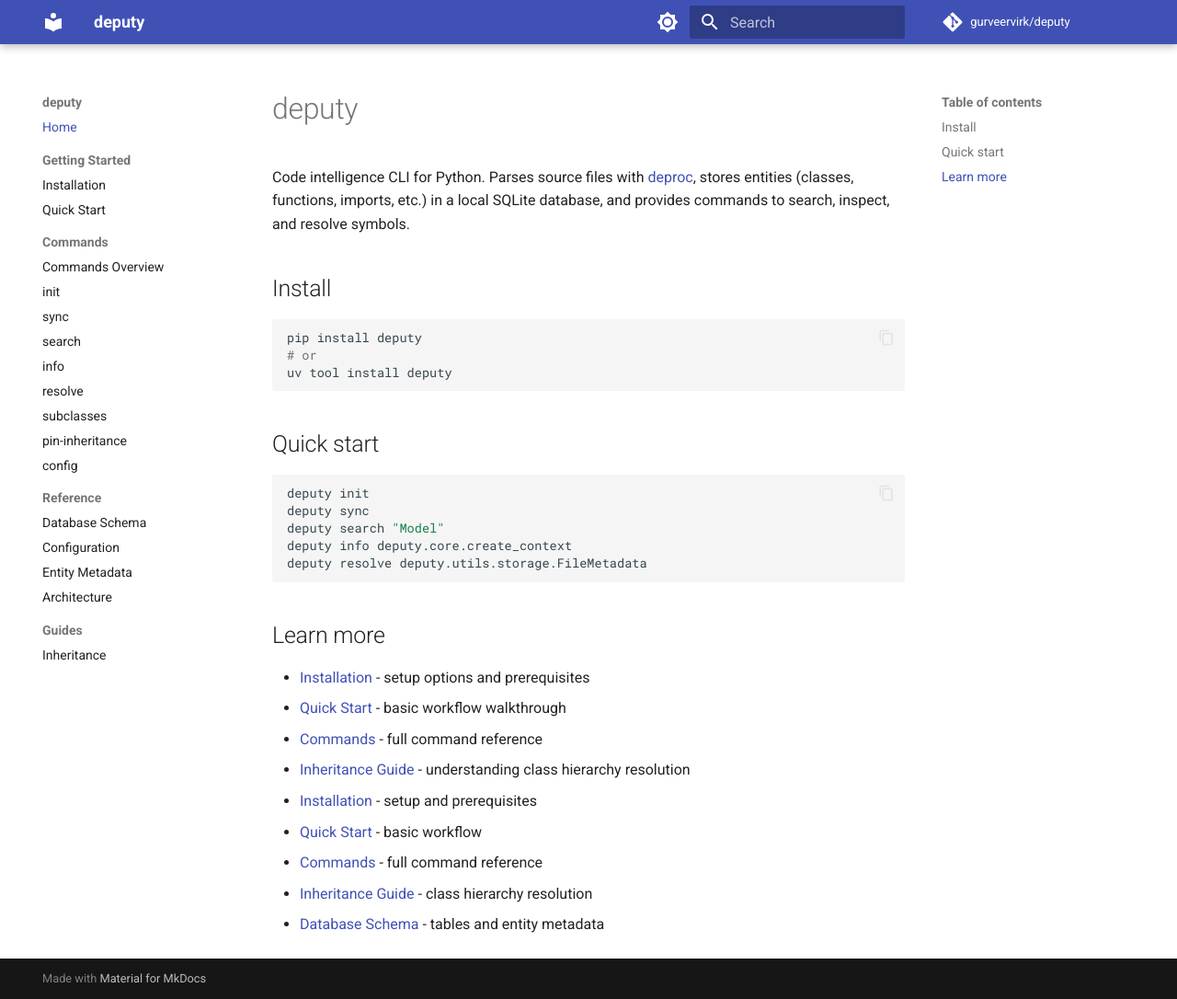
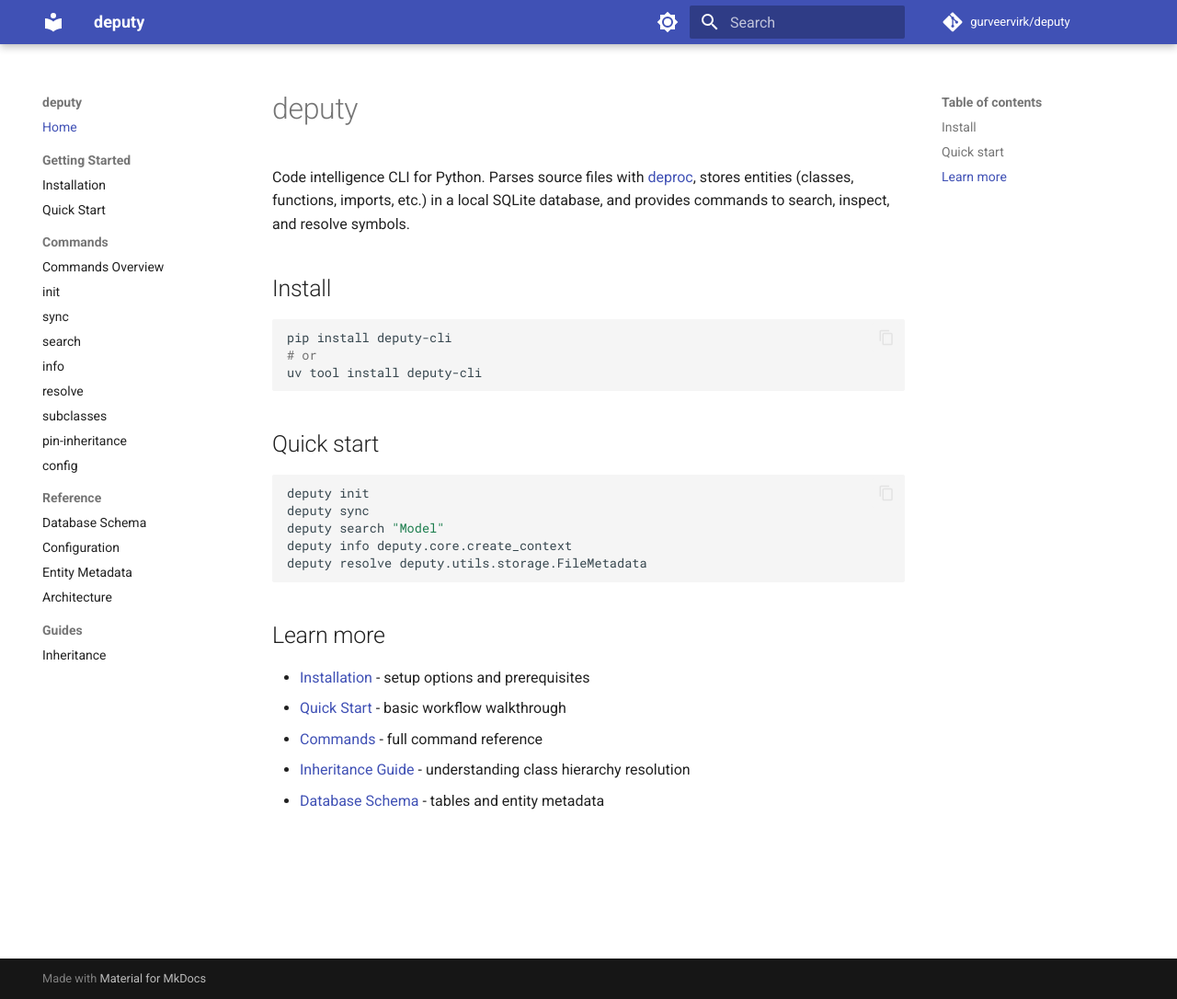
Before and after one commit to gurveervirk/deputy, an MkDocs documentation site: the page built from docs/index.md, in a window 1280 px wide and 1086 px high. Shown: the whole window at 92% size. Built offline with MkDocs 1.6.1 and Material for MkDocs 9.7.7, drawn with Linux system fonts in a browser that asks for light colours; comment, search, counter and statistics services are not loaded.

Commit message:
chore: Prepare for deputy-cli deployment to PyPI (#18)

````diff
--- a/docs/index.md
+++ b/docs/index.md
@@ -9,9 +9,9 @@
 ## Install
 
 ```bash
-pip install deputy
+pip install deputy-cli
 # or
-uv tool install deputy
+uv tool install deputy-cli
 ```
 
 ## Quick start
@@ -30,9 +30,4 @@
 - [Quick Start](getting-started/quickstart.md) - basic workflow walkthrough
 - [Commands](commands/overview.md) - full command reference
 - [Inheritance Guide](guides/inheritance.md) - understanding class hierarchy resolution
-
-- [Installation](getting-started/installation.md) - setup and prerequisites
-- [Quick Start](getting-started/quickstart.md) - basic workflow
-- [Commands](commands/overview.md) - full command reference
-- [Inheritance Guide](guides/inheritance.md) - class hierarchy resolution
 - [Database Schema](reference/database.md) - tables and entity metadata
````
Also changed, not shown: README.md (+2 -2 lines), docs/getting-started/installation.md (+2 -2 lines), pyproject.toml (+23 -4 lines), 2 other files.
